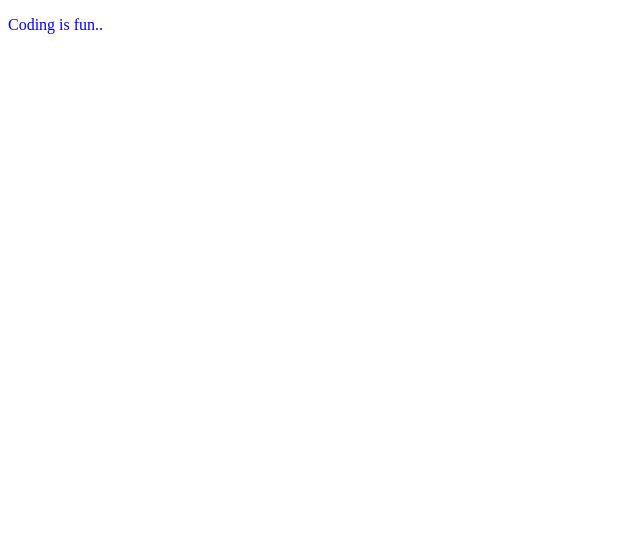
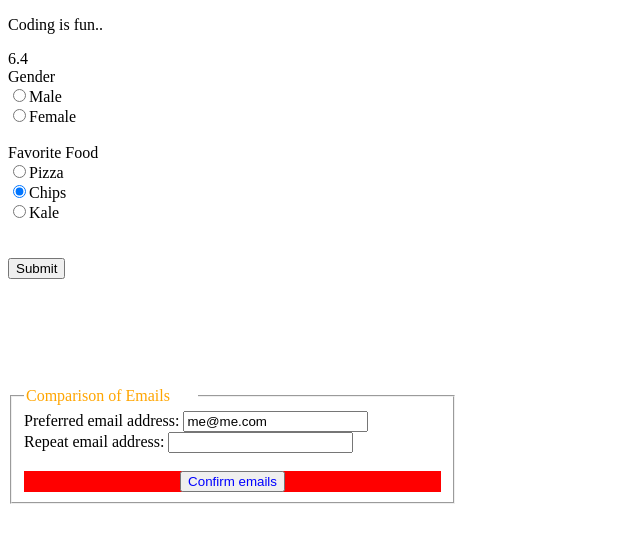
Before and after one commit to bl-engineer/first-day-demo, a plain HTML site: page index.html in a window 1280 px wide. Shown: the whole page, without its empty margins (0-640 px from the left). Drawn offline with Linux system fonts and the light colour scheme.

Commit message:
Applied js and css to it (v1.0)

```diff
--- a/assets/CSS/main.css
+++ b/assets/CSS/main.css
@@ -1,3 +1,14 @@
-body{
-    color: blue;
-}
+.comp{
+    color:orange;
+    width:170px;
+  }
+  .com{
+    width:33%;
+  }
+  .btn{
+    text-align:center;
+    background-color: red;
+  }
+  #col{
+    color:blue;
+  }
--- a/assets/js/script.js
+++ b/assets/js/script.js
@@ -1 +1,25 @@
 console.log("I love coding javaScript..")
+var grades=[2,5,,,9,8,8];
+var sum = 0;
+var count=0;
+
+if (grades.length > 0){
+  for (index = 0; index < grades.length; index++){
+    if (grades[index] != undefined){
+      sum += grades[index];
+      count = count +1;
+    }
+  }
+     document.write(sum/count);
+}
+else
+  document.write("Empty Array");
+
+function check(){
+  var email1= document.getElementById("email_addr")
+    var email2= document.getElementById("email_repeat")
+    if (email1.value != email2.value){
+      alert("The two emails must match!!");
+      return false;
+    }
+}
--- a/index.html
+++ b/index.html
@@ -10,5 +10,34 @@
 <body>
     <p>Coding is fun..</p>
     <script src="assets/js/script.js"></script>
+    <form>
+        Gender<br/>
+        <label><input type="radio" name="gender" value = "male">Male</label><br/>
+        <label><input type="radio" name="gender" value = "female">Female</label><br/><br/>
+        Favorite Food<br/>
+        <label><input type="radio" name="food" value = "pizza">Pizza</label><br/>
+        <label><input type="radio" name="food" value = "chips" checked="true">Chips</label><br/>
+        <label><input type="radio" name="food" value="Kale">Kale</label><br/><br/><br/>
+
+        <input type = "submit">
+
+      <br/><br/><br/><br/><br/><br/><br/>
+
+        <fieldset class = "com">
+          <legend class = "comp">Comparison of Emails</legend>
+          <label>Preferred email address: <input type="email" id="email_addr" name="email1" value="me@me.com" required>
+           </label><br/>
+           <label>Repeat email address:
+             <input type="email" id="email_repeat" name="email2" required onchange="check()">
+           </label><br/><br/>
+          <div class="btn">
+          <input type="submit" value="Confirm emails" id="col" onclick="return check();">
+          </div>
+
+        </fieldset>
+
+
+      </form>
+
 </body>
 </html>
```
